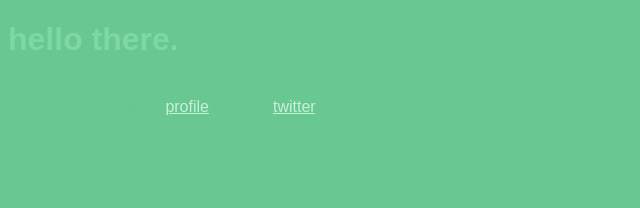
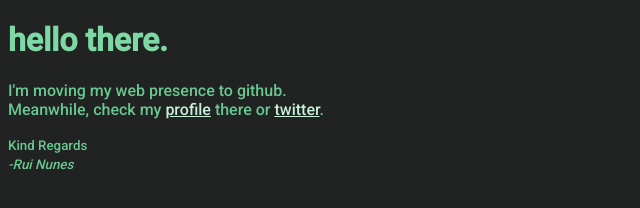
Before and after one commit to ruinunes/ruinunes.github.com, a website: page index.html in a window 1280 px wide. Shown: the whole page, without its empty margins (0-640 px from the left). Drawn offline with Linux system fonts and the light colour scheme.

Commit message:
Change background-color

```diff
--- a/styles/app.css
+++ b/styles/app.css
@@ -1,6 +1,7 @@
 @import 'https://fonts.googleapis.com/css?family=Roboto:500';
 
 body {
+  background-color: #202321;
   color: #69C791;
   font-family: 'Roboto', sans-serif;
 }
@@ -9,11 +10,6 @@ h1 {
   color: #7ED8A5;
 }
 
-body {
-  background: #69C791;
-  font-family: sans-serif;
-}
-
 a {
   color: #C7F0D9;
 }
```
